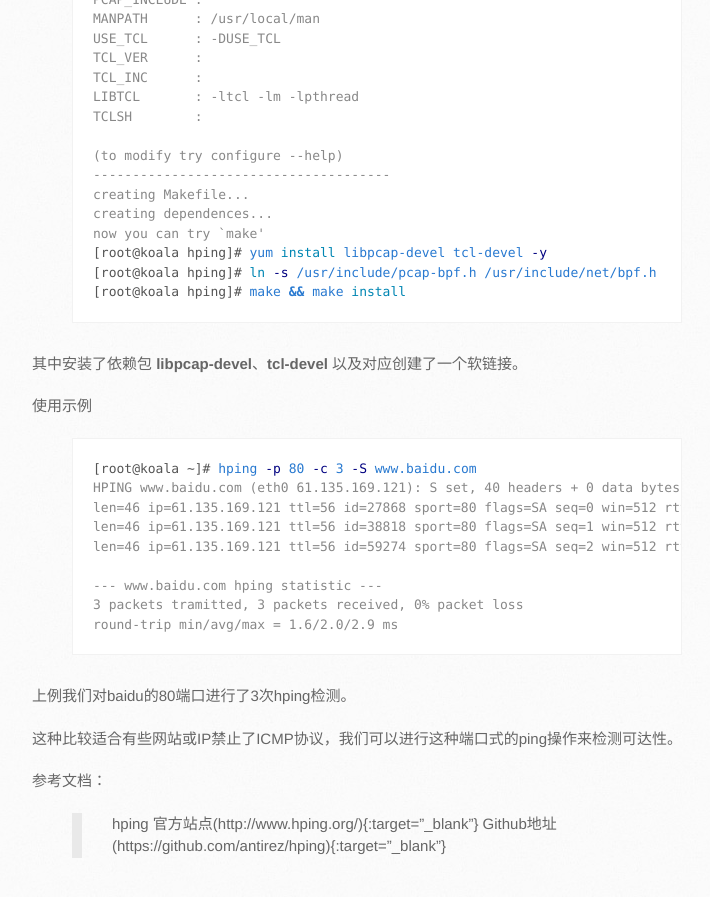
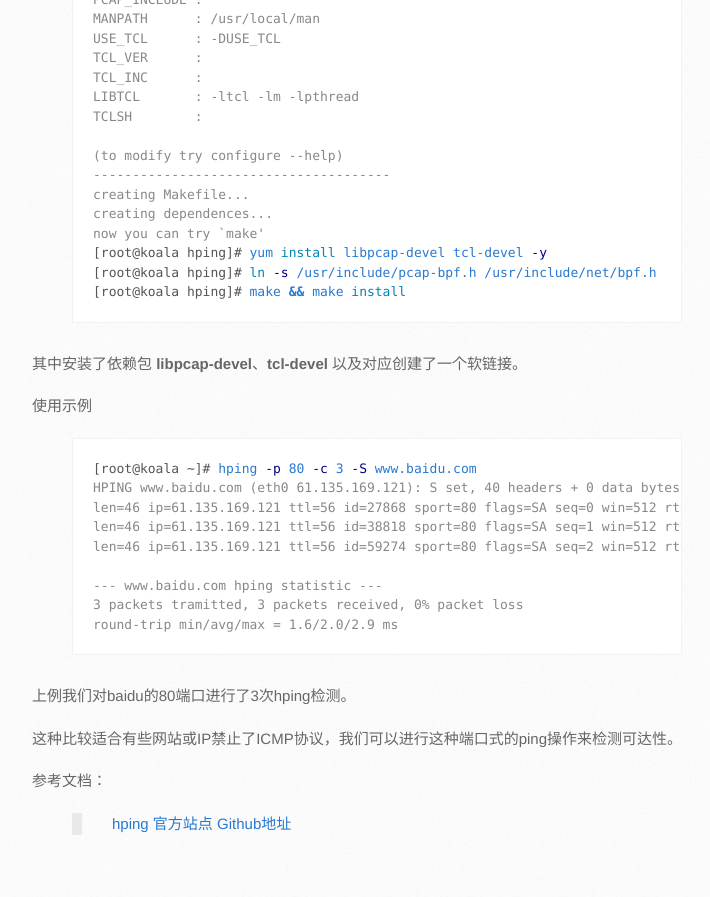
Before and after one commit to koalaxiaot/koalaxiaot.github.com, a Jekyll site: the page built from _posts/2015-04-16-hping-install-usage.md, in a window 1280 px wide and 900 px high, scrolled down 830 px. Shown: the top 897 px of the window, without its empty margins (138-848 px from the left). Built offline with Jekyll 4.4.1, drawn with Linux system fonts in a browser that asks for light colours.

Commit message:
add post

```diff
--- a/_posts/2015-04-16-hping-install-usage.md
+++ b/_posts/2015-04-16-hping-install-usage.md
@@ -68,5 +68,5 @@ round-trip min/avg/max = 1.6/2.0/2.9 ms
 
 参考文档：
 
-> hping 官方站点(http://www.hping.org/){:target="_blank"}
-> Github地址(https://github.com/antirez/hping){:target="_blank"}
+> [hping 官方站点](http://www.hping.org/){:target="_blank"}
+> [Github地址](https://github.com/antirez/hping){:target="_blank"}
```
